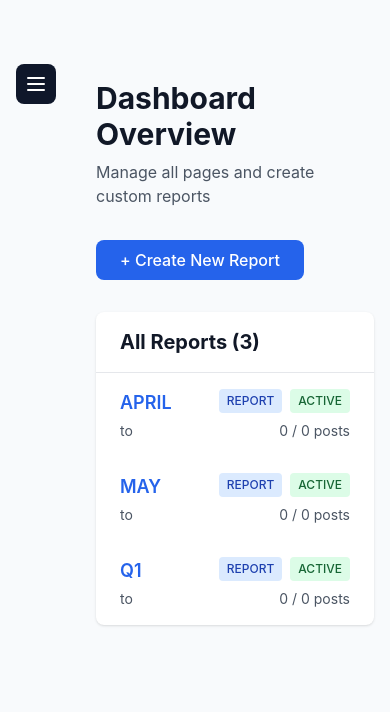
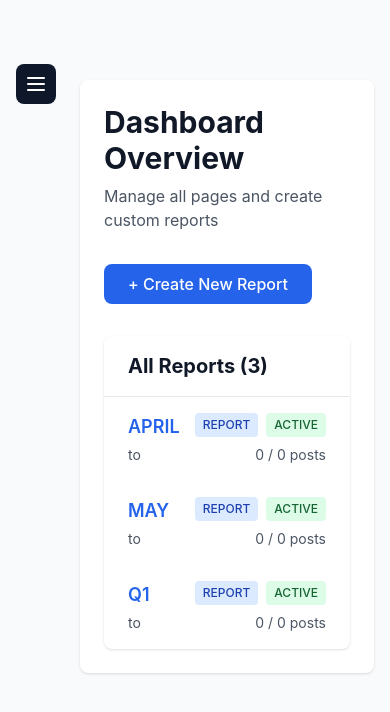
Before and after one commit to phatlcs/chicom-dashboard, a Next.js app in the folder nextjs/: page / in a window 390 px wide. Shown: the top 712 px of the page. Built offline with nearby package versions, Linux system fonts and the light colour scheme.

Commit message:
fix: wrap admin dashboard content in container box to prevent hamburger overlap

```diff
--- a/nextjs/app/layout.tsx
+++ b/nextjs/app/layout.tsx
@@ -16,9 +16,11 @@ export default function RootLayout({
     <html lang="en">
       <body className="bg-slate-50">
         <Sidebar />
-        <main className="overflow-auto min-h-screen ml-20">
-          <div className="max-w-7xl mx-auto px-4 sm:px-6 lg:px-8 py-8 pt-20">
-            {children}
+        <main className="overflow-auto min-h-screen">
+          <div className="ml-20 mr-4 mt-20 mb-8">
+            <div className="bg-white rounded-lg shadow p-6">
+              {children}
+            </div>
           </div>
         </main>
       </body>
```
